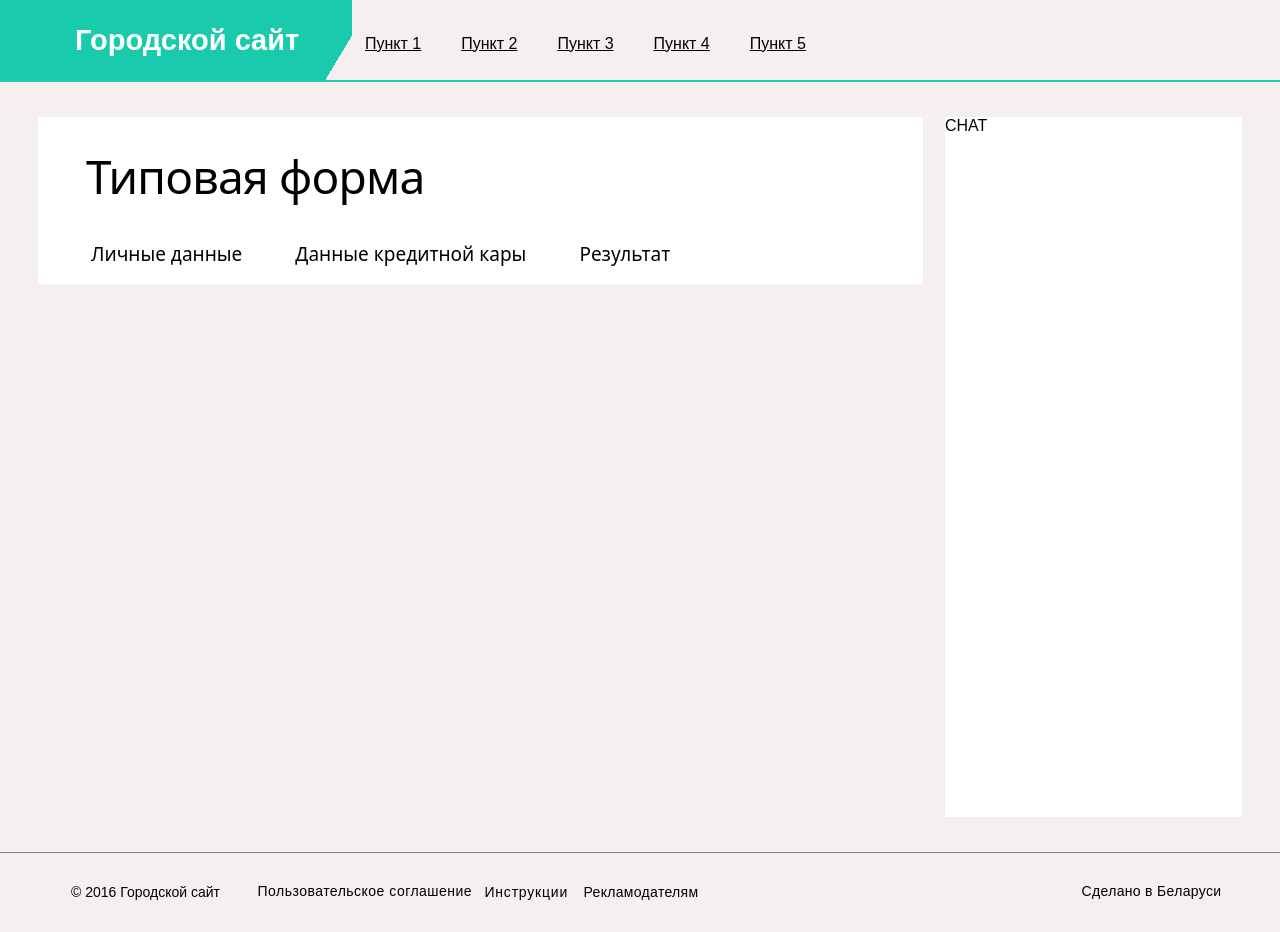
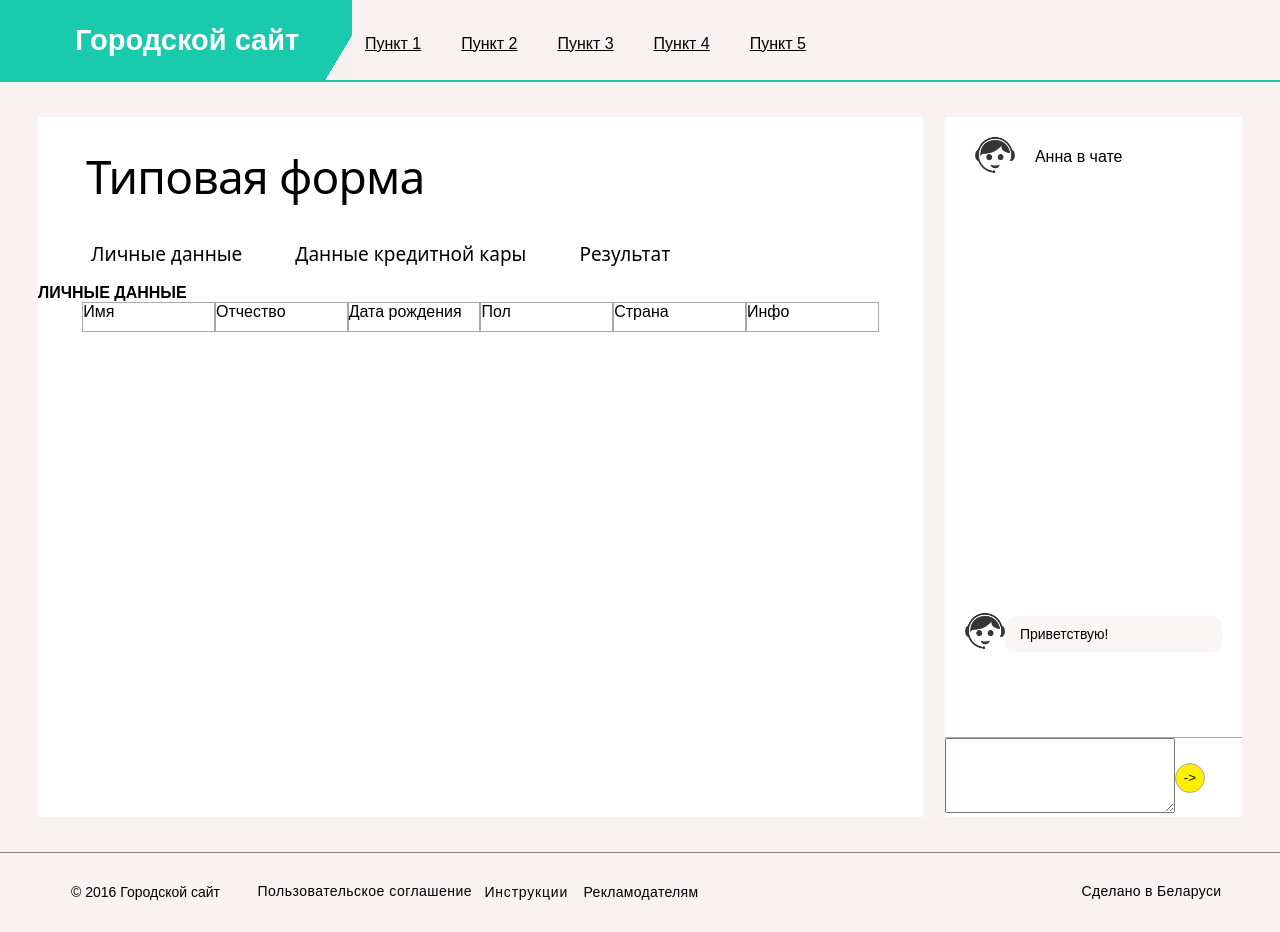
Before and after one commit to Kataru7/bank_test, a React (Create React App) app: page /registration/list-result in a window 1280 px wide. Built offline with nearby package versions, Linux system fonts and the light colour scheme.

Commit message:
add style and logic chat

```diff
--- a/src/App.css
+++ b/src/App.css
@@ -5,7 +5,7 @@
   font-family: sans-serif;
 }
 body {
-  background-color: hsl(0, 23%, 95%);
+  background-color: hsl(0, 30%, 96%);
 }
 
 .container {
@@ -153,6 +153,3 @@ body {
 
   overflow: auto;
 }
-
-.chat-container {
-}
--- a/src/App.js
+++ b/src/App.js
@@ -7,7 +7,8 @@ import {
   MainForm,
   Page4,
   PersonalData,
-  Result,
+  ResultPersonal,
+  ResultList,
 } from "./Pages/index";
 
 export default function App() {
@@ -48,8 +49,11 @@ export default function App() {
             <Route exact path="/registration/card">
               <CreditCardData />
             </Route>
-            <Route exact path="/registration/result">
-              <Result />
+            <Route exact path="/registration/personal-result">
+              <ResultPersonal />
+            </Route>
+            <Route exact path="/registration/list-result">
+              <ResultList />
             </Route>
             <>
               <Chat />
--- a/src/Pages/CreditCardData.js
+++ b/src/Pages/CreditCardData.js
@@ -1,7 +1,7 @@
 import React from "react";
 import { Formik, Form } from "formik";
-import { NavLink } from "react-router-dom";
-import { Input } from "./ElementsPages/index";
+import { NavLink, useHistory } from "react-router-dom";
+import { Input, InputRadio } from "./ElementsPages/index";
 // import * as yup from "yup";
 import { useDispatch } from "react-redux";
 import fetchData from "../Redux/action";
@@ -11,9 +11,9 @@ export default function PersonalDataF() {
   //   name: yup.string().typeError("Введите строку").required("Обязательна"),
   // });
   const dispatch = useDispatch();
+  let history = useHistory();
 
   return (
-    <div>
     <Formik
       initialValues={{
         numberCard: "",
@@ -25,6 +25,7 @@ export default function PersonalDataF() {
       onSubmit={(data, { setSubmitting }) => {
         setSubmitting(true);
         dispatch(fetchData(data));
+        history.push("personal-result");
       }}
 
       // validationSchema={validationSchema}
@@ -54,8 +55,19 @@ export default function PersonalDataF() {
               label="CVC2 или CVV2:"
               value={values.cvc}
             />
+            <InputRadio
+              name="typeCard"
+              type="radio"
+              value="debet"
+              title="Дебетовая"
+            />
+            <InputRadio
+              name="typeCard"
+              type="radio"
+              value="credit"
+              title="Кредитная"
+            />
 
-              <NavLink to="result">Далее</NavLink>
             <button disabled={isSubmitting} type="submit">
               Далее
             </button>
@@ -63,6 +75,5 @@ export default function PersonalDataF() {
         </div>
       )}
     </Formik>
-    </div>
   );
 }
--- a/src/Pages/ElementsPages/Chat.css
+++ b/src/Pages/ElementsPages/Chat.css
@@ -1,6 +1,73 @@
 .chat {
+  display: flex;
+  flex-direction: column;
+  justify-content: space-between;
   height: 700px;
   background-color: #fff;
   margin-left: 22px;
   width: 24.7%;
+  padding: 0;
+  position: relative;
 }
+.chat-header {
+  position: absolute;
+  display: flex;
+  width: 100%;
+  height: 80px;
+  padding: 10px 30px;
+  align-items: center;
+  background: linear-gradient(
+    180deg,
+    rgba(255, 255, 255, 1) 80%,
+    rgba(255, 255, 255, 0.41) 100%
+  );
+}
+.chat-header > div > img {
+  margin-right: 20px;
+}
+.chat-main {
+  flex-basis: 80%;
+  display: flex;
+  flex-direction: column-reverse;
+  padding: 20px;
+  overflow: auto;
+}
+
+.chat-input > form {
+  display: flex;
+  flex-basis: 10%;
+  border-top: 1px solid darkgrey;
+  align-items: center;
+}
+.bot {
+  display: flex;
+}
+.bot-message {
+  width: 100%;
+  border-radius: 10px;
+  background-color: rgba(248, 242, 242, 0.685);
+  padding: 10px 15px 10px 15px;
+  font-size: 14px;
+  margin: 5px 0;
+}
+.user {
+  margin: 5px 0;
+  border-radius: 10px;
+  margin-left: 45px;
+  width: 80%;
+  background-color: #44ddc463;
+  padding: 10px 15px 10px 15px;
+}
+.chat-textarea {
+  width: 230px;
+  height: 75px;
+  margin: 0;
+  padding: 0;
+}
+.chat-btn {
+  width: 30px;
+  height: 30px;
+  border-radius: 50%;
+  border: 1px solid darkgrey;
+  background-color: rgb(255, 238, 0);
+}
--- a/src/Pages/ElementsPages/Chat.js
+++ b/src/Pages/ElementsPages/Chat.js
@@ -1,6 +1,70 @@
-import React from "react";
+import React, { useState } from "react";
 import "./Chat.css";
+import ava from "./avatar.png";
 
 export default function Chat() {
-  return <div className="chat">CHAT</div>;
+  let [post, setPostM] = useState("");
+  let [history, setHistory] = useState([{ message: "Приветствую!" }]);
+
+  let randomPost = [
+    "Здравствуйте! Пишите мне, если у вас возникнут вопросыпо работе сайта!",
+    "Здравствуйте! Пишите мне, если у вас возникнут вопросыпо работе сайта!",
+    "Здравствуйте! Пишите мне, если у вас возникнут вопросыпо работе сайта!",
+    "Здравствуйте! Пишите мне, если у вас возникнут вопросыпо работе сайта!",
+    "Здравствуйте! Пишите мне, если у вас возникнут вопросыпо работе сайта!",
+  ];
+
+  let changepost = (e) => {
+    e.preventDefault();
+    setHistory((prev) => [...prev, { message: post }]);
+    setPostM("");
+    setTimeout(() => {
+      setHistory((prev) => [
+        ...prev,
+
+        { message: randomPost[Math.floor(Math.random() * 5)] },
+      ]);
+    }, 200);
+  };
+  console.log(history);
+  let chatMessagesHistory = history.map((elem, i) => {
+    return i % 2 === 0 ? (
+      <div className="bot">
+        <div className="bot-avatar">
+          <img src={ava} alt={"bot"} width="40px" />
+        </div>
+        <div className="bot-message">{elem.message}</div>
+      </div>
+    ) : (
+      <div className="user">{elem.message}</div>
+    );
+  });
+  return (
+    <div className="chat">
+      <div className="chat-header">
+        <div>
+          <img src={ava} alt={"bot"} width="40px" />
+        </div>
+        <div>Анна в чате</div>
+      </div>
+      <div className="chat-main">{chatMessagesHistory.reverse()}</div>
+      <div className="chat-input">
+        <form onSubmit={changepost}>
+          <div>
+            <textarea
+              className="chat-textarea"
+              name="text"
+              value={post}
+              onChange={(e) => setPostM(e.target.value)}
+            />
+          </div>
+          <div>
+            <button type="submit" className="chat-btn" onClick={changepost}>
+              {"->"}
+            </button>
+          </div>
+        </form>
+      </div>
+    </div>
+  );
 }
--- a/src/Pages/Page4.js
+++ b/src/Pages/Page4.js
@@ -1,6 +1,6 @@
 import React from "react";
 import "./Page4.css";
-import { NavLink } from "react-router-dom";
+import { useHistory } from "react-router-dom";
 import { InputRadio } from "./ElementsPages/index";
 import { Formik, Form } from "formik";
 import { useDispatch } from "react-redux";
@@ -10,7 +10,7 @@ import Papa from "papaparse";
 
 export default function Page4() {
   const dispatch = useDispatch();
-  // let { history } = useHistory();
+  let history = useHistory();
 
   let open = function (event) {
     let input = event.target.files[0];
@@ -36,6 +36,12 @@ export default function Page4() {
         }}
         onSubmit={(data) => {
           dispatch(fetchDataMethod(data.choiceMethod));
+          console.log(data);
+          if (data.choiceMethod === "personal") {
+            history.push("/registration/personal");
+          } else if (data.choiceMethod === "list") {
+            history.push("/registration/list-result");
+          }
         }}
       >
         {(values, errors, isSubmitting) => (
@@ -78,14 +84,10 @@ export default function Page4() {
               )}
               {values.values.choiceMethod === "personal" ? (
                 <div>
-                  <NavLink exact to="/registration/personal">
-                    Далее
-                  </NavLink>
+                  <input type="submit" value="Next" />
                 </div>
               ) : (
-                <NavLink exact to="/registration/result">
-                  Далее
-                </NavLink>
+                <input type="submit" value="Next" />
               )}
             </div>
           </Form>
--- a/src/Pages/PersonalData.js
+++ b/src/Pages/PersonalData.js
@@ -3,12 +3,13 @@ import { Formik, Form } from "formik";
 import "./PersonalData.css";
 import { Input, InputSelect } from "./ElementsPages/index";
 import * as yup from "yup";
-import { NavLink } from "react-router-dom";
+import { NavLink, useHistory } from "react-router-dom";
 import { useDispatch } from "react-redux";
 import fetchData from "../Redux/action";
 
 export default function PersonalDataF() {
   const dispatch = useDispatch();
+  let history = useHistory();
 
   const validationSchema = yup.object().shape({
     friendEmail: yup.string().email().required(),
@@ -46,8 +47,8 @@ export default function PersonalDataF() {
           lastName: "",
           patronymic: "",
           birthday: "",
-          gender: "",
-          country: "",
+          gender: "Муж",
+          country: "Беларусь",
           adress: "",
           motherMaidenName: "",
           codeWord: "",
@@ -61,6 +62,7 @@ export default function PersonalDataF() {
         onSubmit={(data, { setSubmitting }) => {
           setSubmitting(true);
           dispatch(fetchData(data));
+          history.push("card");
         }}
         validationSchema={validationSchema}
       >
@@ -151,7 +153,6 @@ export default function PersonalDataF() {
             <button disabled={isSubmitting} type="submit">
               Далее
             </button>
-            <NavLink to="card">Далее</NavLink>
           </Form>
         )}
       </Formik>
--- /dev/null
+++ b/src/Pages/ResultList.js
@@ -0,0 +1,42 @@
+import React from "react";
+import { useSelector } from "react-redux";
+
+function ResultList() {
+  const users = useSelector((state) => state.users);
+
+  console.log(users);
+  let infoList = users.map((el, index) => {
+    return (
+      <div key={index} className="table-info">
+        <div>{el.name}</div>
+        <div>{el.lastName}</div>
+        <div>{el.birthday}</div>
+        <div>{el.gender}</div>
+        <div>{el.country}</div>
+        <div>
+          <a>Доп.инфо.</a>
+        </div>
+      </div>
+    );
+  });
+  return (
+    <div className="personal-data-form">
+      <div>
+        <h4>ЛИЧНЫЕ ДАННЫЕ</h4>
+      </div>
+      <div className="table-container">
+        <div className="table-info">
+          <div>Имя</div>
+          <div>Отчество</div>
+          <div>Дата рождения</div>
+          <div>Пол</div>
+          <div>Страна</div>
+          <div>Инфо</div>
+        </div>
+        {infoList}
+      </div>
+    </div>
+  );
+}
+
+export default ResultList;
--- /dev/null
+++ b/src/Pages/ResultPersonal.css
@@ -0,0 +1,9 @@
+.table-info {
+  display: flex;
+  justify-content: center;
+}
+.table-info > div {
+  flex-basis: 15%;
+  height: 30px;
+  border: 1px solid darkgrey;
+}
--- /dev/null
+++ b/src/Pages/ResultPersonal.js
@@ -0,0 +1,38 @@
+import React from "react";
+import { useSelector } from "react-redux";
+import "./ResultPersonal.css";
+
+function ResultPersonal() {
+  const user = useSelector((state) => state);
+
+  console.log(user);
+  return (
+    <div className="personal-data-form">
+      <div>
+        <h4>ЛИЧНЫЕ ДАННЫЕ</h4>
+      </div>
+      <div className="table-container">
+        <div className="table-info">
+          <div>Имя</div>
+          <div>Отчество</div>
+          <div>Дата рождения</div>
+          <div>Пол</div>
+          <div>Страна</div>
+          <div>Инфо</div>
+        </div>
+        <div className="table-info">
+          <div>{user.name}</div>
+          <div>{user.lastName}</div>
+          <div>{user.birthday}</div>
+          <div>{user.gender}</div>
+          <div>{user.country}</div>
+          <div>
+            <a>Доп.инфо.</a>
+          </div>
+        </div>
+      </div>
+    </div>
+  );
+}
+
+export default ResultPersonal;
--- a/src/Pages/index.js
+++ b/src/Pages/index.js
@@ -2,6 +2,14 @@ import Page4 from "./Page4.js";
 import MainForm from "./MainForm.js";
 import PersonalData from "./PersonalData.js";
 import CreditCardData from "./CreditCardData.js";
-import Result from "./Result";
+import ResultList from "./ResultList";
+import ResultPersonal from "./ResultPersonal";
 
-export { Page4, MainForm, PersonalData, CreditCardData, Result };
+export {
+  Page4,
+  MainForm,
+  PersonalData,
+  CreditCardData,
+  ResultList,
+  ResultPersonal,
+};
```
Also changed, not shown: src/Pages/ElementsPages/avatar.png (added). Lines whose indentation alone changed are shown as unchanged.
